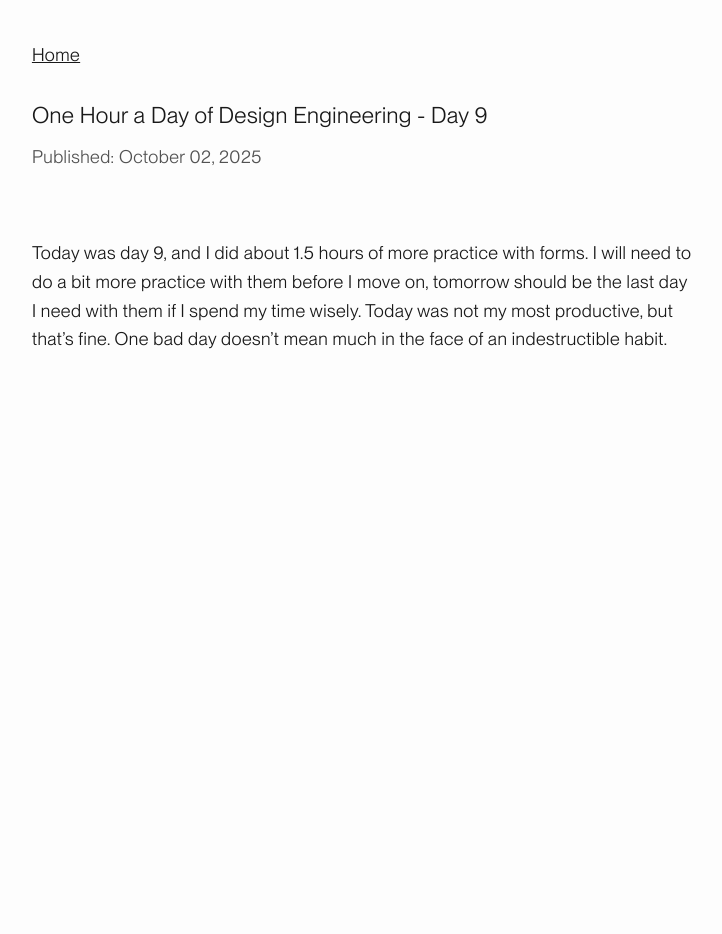
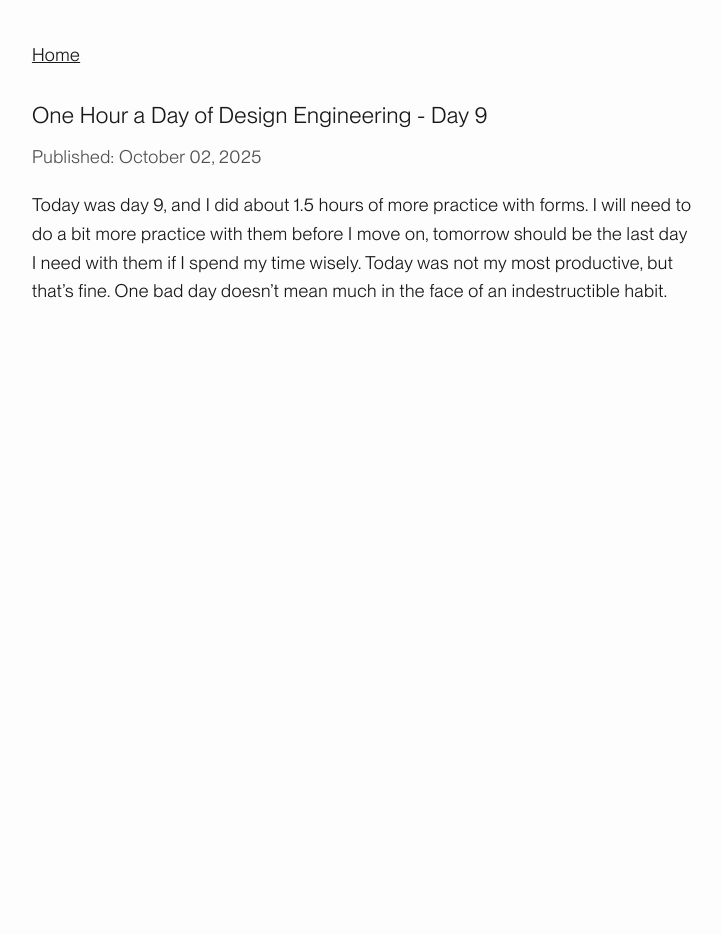
Before and after one commit to pxsswordprotected/personalsite, a Jekyll site: the page built from docs/_posts/hour-day-series/2025-10-02-daynine.md, in a window 1280 px wide. Shown: the whole page, without its empty margins (276-998 px from the left). Built offline with Jekyll 4.4.1, drawn with Linux system fonts in a browser that asks for light colours.

Commit message:
new spacing

```diff
--- a/docs/_layouts/post.html
+++ b/docs/_layouts/post.html
@@ -121,7 +121,7 @@
                 :root {
                     --reg-font-size: calc(18 * var(--px));
                     --header-font-size: calc(20 * var(--px));
-                    --section-margin-size: clamp(2rem, 8vh, 4.5rem);
+                    --section-margin-size: clamp(0.75rem, 24px, 2rem);
                 }
 
                 html {
```
